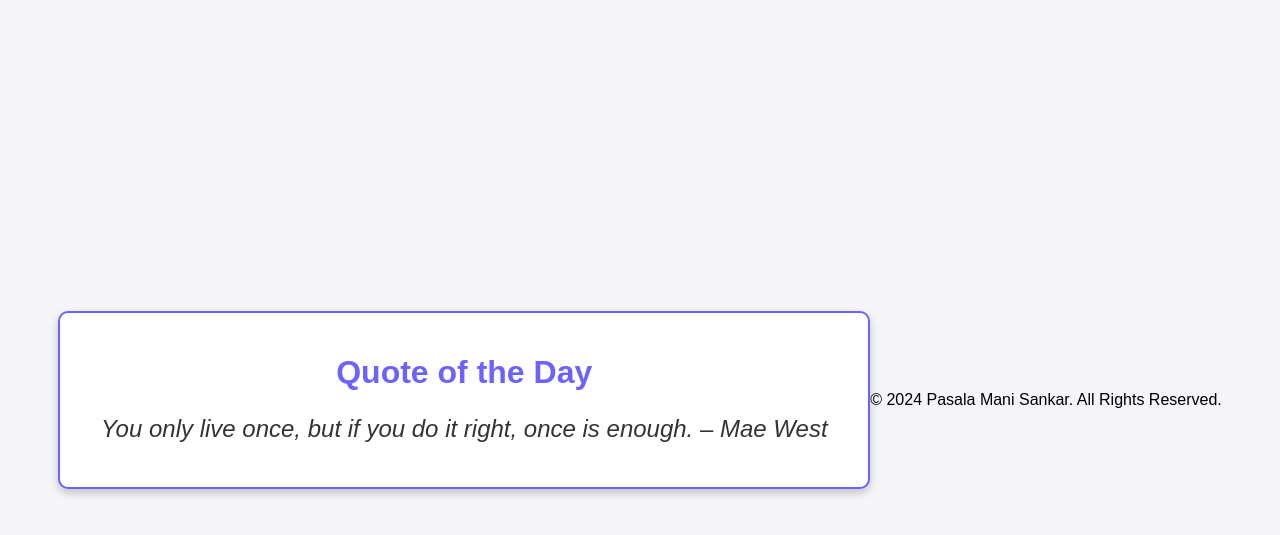
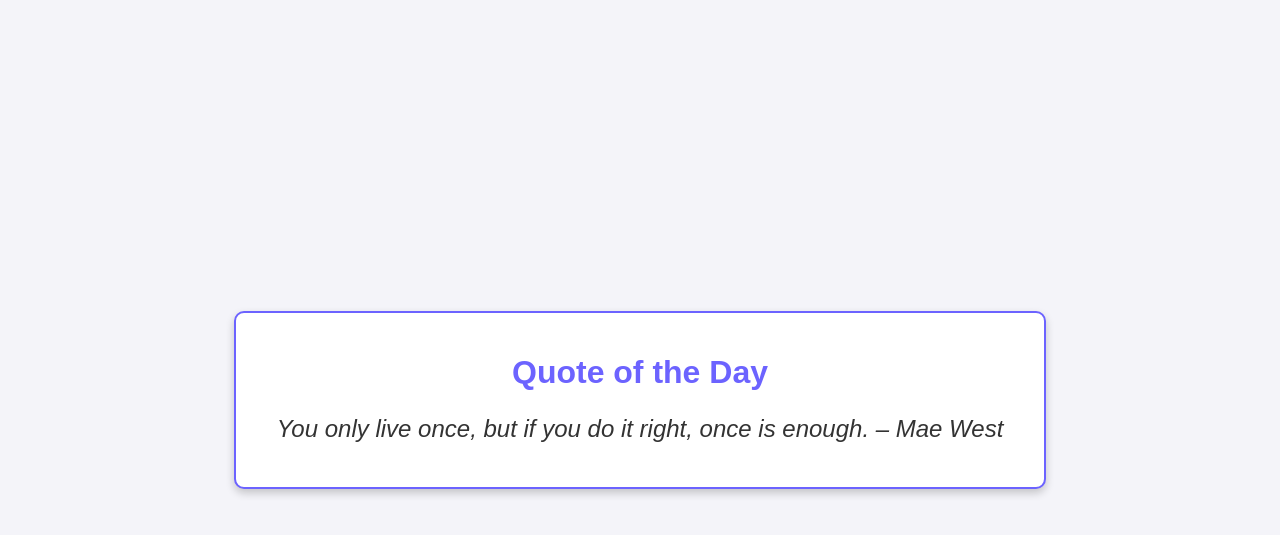
Before and after one commit to manisankar29/Quote-app, a Flask app: page / in a window 1280 px wide. Shown: the top 535 px of the page. Run offline with Flask 3, Linux system fonts and the light colour scheme.

Commit message:
Update index.html

```diff
--- a/templates/index.html
+++ b/templates/index.html
@@ -13,8 +13,5 @@
             <p>{{ quote }}</p>
         </div>
     </div>
-    <footer>
-        <p>&copy; 2024 Pasala Mani Sankar. All Rights Reserved.</p>
-    </footer>
 </body>
 </html>
```
